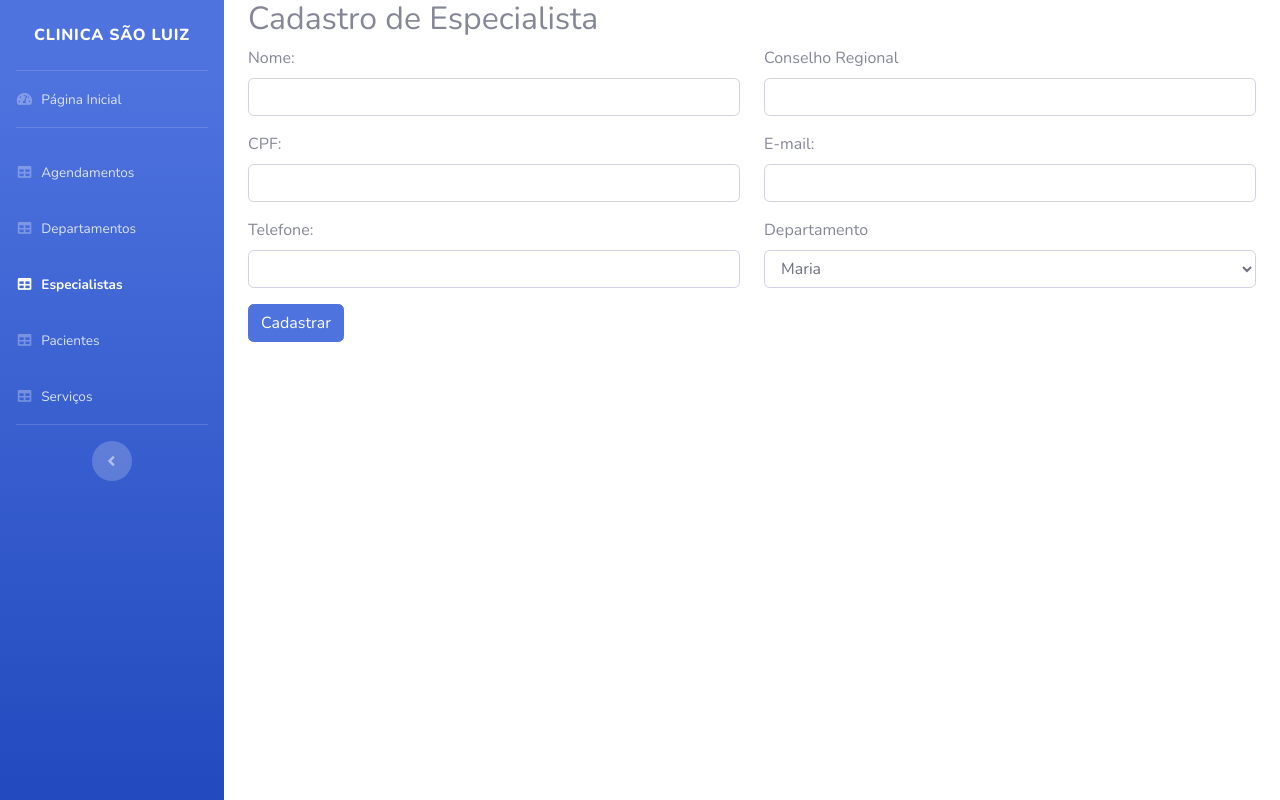
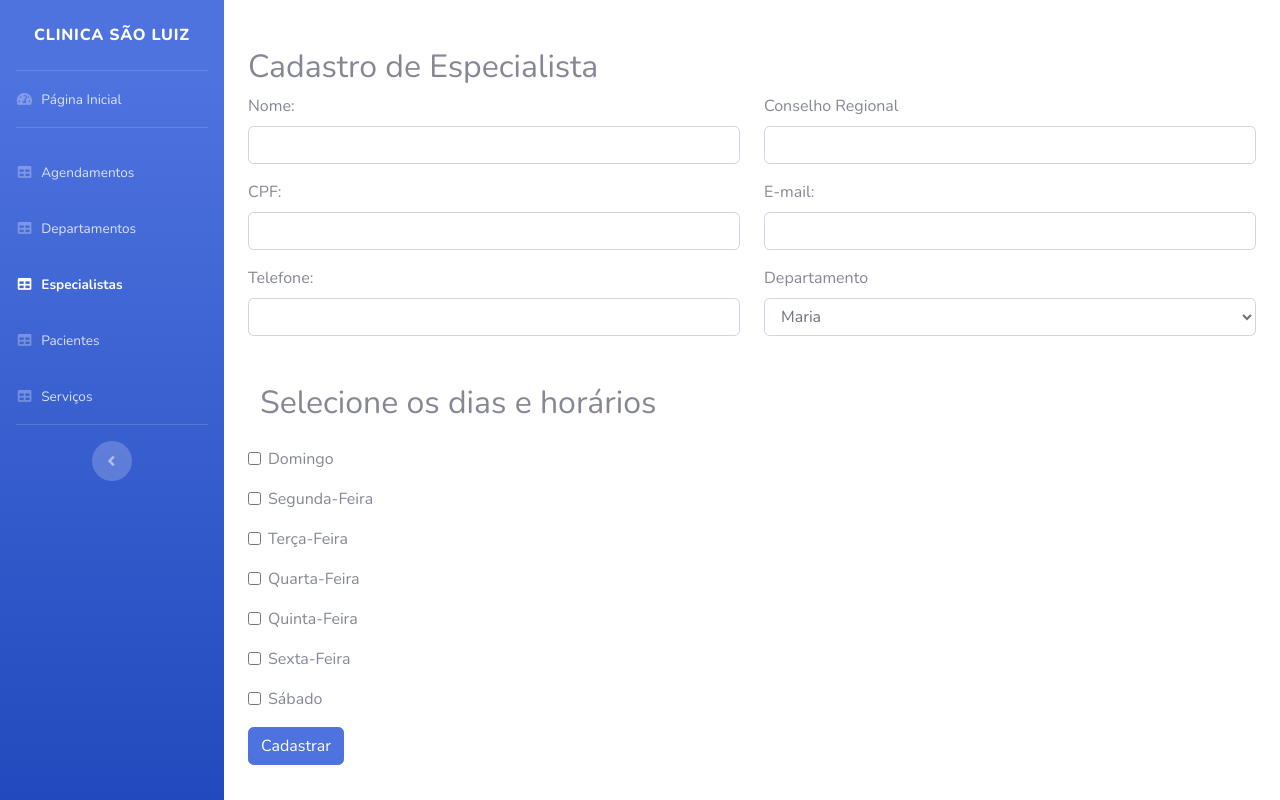
Before and after one commit to joaotelini/clinicaSaoLuiz, a PHP site: page /cadastroEspecialista.php in a window 1280 px wide. Run offline with PHP 8.4, Linux system fonts and the light colour scheme.

Commit message:
to cansado

```diff
--- a/dashboard/cadastroEspecialista.php
+++ b/dashboard/cadastroEspecialista.php
@@ -100,7 +100,7 @@
 <!-- ======= Breadcrumbs Section ======= -->
             <section class="breadcrumbs">
 
-            <div class="container">
+            <div class="container mt-5">
                 <div class="d-flex justify-content-between align-items-center">
                     <h2>Cadastro de Especialista</h2>
                 </div>
@@ -143,6 +143,64 @@
                             <option value="p">Pedro</option>
                             <option value="c">Carlos</option>
                         </select>
+                    </div>
+
+                    <section class="breadcrumbs">
+
+                        <div class="container mt-5">
+                            <div class="d-flex justify-content-between align-items-center">
+                                <h2>Selecione os dias e horários</h2>
+                            </div>
+                        </div>
+                    </section>
+
+                    <div class="form-check container ml-2 mt-3">
+                        <input class="form-check-input" type="checkbox" value="" id="flexCheckDefault">
+                        <label class="form-check-label" for="flexCheckDefault">
+                            Domingo
+                        </label>
+                    </div>
+
+                    <div class="form-check container ml-2 mt-3">
+                        <input class="form-check-input" type="checkbox" value="" id="flexCheckChecked" >
+                        <label class="form-check-label" for="flexCheckChecked">
+                            Segunda-Feira
+                        </label>
+                    </div>
+
+                    <div class="form-check container ml-2 mt-3">
+                        <input class="form-check-input" type="checkbox" value="" id="flexCheckDefault">
+                        <label class="form-check-label" for="flexCheckDefault">
+                            Terça-Feira
+                        </label>
+                    </div>
+
+                    <div class="form-check container ml-2 mt-3">
+                        <input class="form-check-input" type="checkbox" value="" id="flexCheckChecked" >
+                        <label class="form-check-label" for="flexCheckChecked">
+                            Quarta-Feira
+                        </label>
+                    </div>
+
+                    <div class="form-check container ml-2 mt-3">
+                        <input class="form-check-input" type="checkbox" value="" id="flexCheckDefault">
+                        <label class="form-check-label" for="flexCheckDefault">
+                            Quinta-Feira
+                        </label>
+                    </div>
+
+                    <div class="form-check container ml-2 mt-3">
+                        <input class="form-check-input" type="checkbox" value="" id="flexCheckChecked" >
+                        <label class="form-check-label" for="flexCheckChecked">
+                            Sexta-Feira
+                        </label>
+                    </div>
+
+                    <div class="form-check container ml-2 mt-3">
+                        <input class="form-check-input" type="checkbox" value="" id="flexCheckChecked" >
+                        <label class="form-check-label" for="flexCheckChecked">
+                            Sábado
+                        </label>
                     </div>
 
                     <br><br>
```
